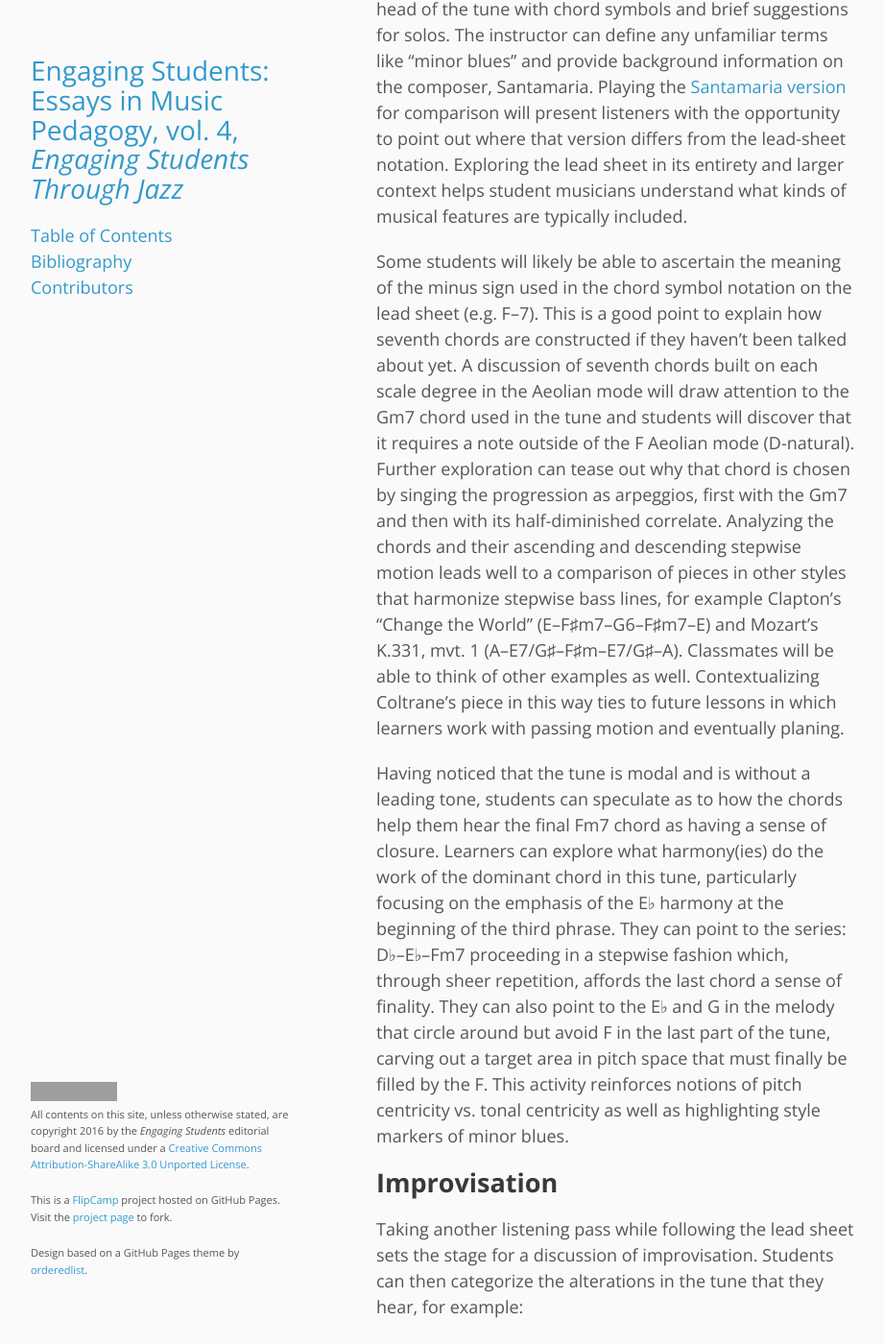
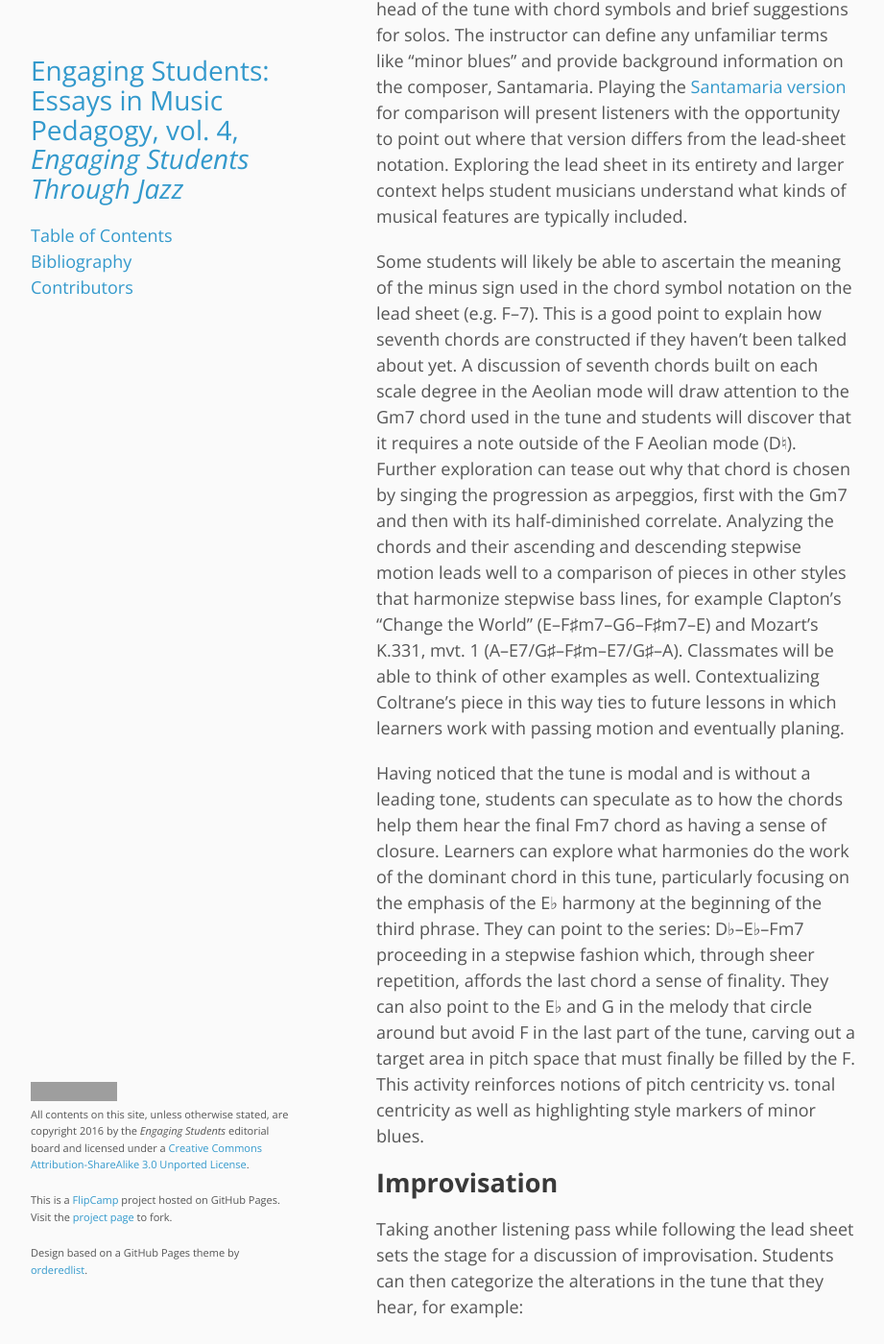
Before and after one commit to flipcamp/engagingstudents4, a Jekyll site: the page built from essays/johnson.md, in a window 1280 px wide and 1400 px high, scrolled down 7250 px. Shown: the whole window at 96% size, without its empty margins (178-1099 px from the left). Built offline with Jekyll 4.4.1, drawn with Linux system fonts in a browser that asks for light colours; comment, search, counter and statistics services are not loaded; grey boxes are pictures that could not be loaded.

Commit message:
more final edits, check natural sign

```diff
--- a/essays/johnson.md
+++ b/essays/johnson.md
@@ -58,9 +58,9 @@ Finally, the fast jazz waltz style can be explored further by comparing it with
 
 When introducing lead-sheet notation, students can compare this conceptual model of musical shorthand with other forms of condensed notation. They review the features of the lead-sheet: a one-page summary of the head of the tune with chord symbols and brief suggestions for solos. The instructor can define any unfamiliar terms like “minor blues” and provide background information on the composer, Santamaria. Playing the [Santamaria version](https://open.spotify.com/track/7L92MWLFM6m3Ry1vCdthmj) for comparison will present listeners with the opportunity to point out where that version differs from the lead-sheet notation. Exploring the lead sheet in its entirety and larger context helps student musicians understand what kinds of musical features are typically included.
 
-Some students will likely be able to ascertain the meaning of the minus sign used in the chord symbol notation on the lead sheet (e.g. F–7). This is a good point to explain how seventh chords are constructed if they haven’t been talked about yet. A discussion of seventh chords built on each scale degree in the Aeolian mode will draw attention to the Gm7 chord used in the tune and students will discover that it requires a note outside of the F Aeolian mode (D-natural). Further exploration can tease out why that chord is chosen by singing the progression as arpeggios, first with the Gm7 and then with its half-diminished correlate. Analyzing the chords and their ascending and descending stepwise motion leads well to a comparison of pieces in other styles that harmonize stepwise bass lines, for example Clapton’s “Change the World” (E–F&#9839;m7–G6–F&#9839;m7–E) and Mozart’s K.331, mvt. 1 (A–E7/G&#9839;–F&#9839;m–E7/G&#9839;–A). Classmates will be able to think of other examples as well. Contextualizing Coltrane’s piece in this way ties to future lessons in which learners work with passing motion and eventually planing.
+Some students will likely be able to ascertain the meaning of the minus sign used in the chord symbol notation on the lead sheet (e.g. F–7). This is a good point to explain how seventh chords are constructed if they haven’t been talked about yet. A discussion of seventh chords built on each scale degree in the Aeolian mode will draw attention to the Gm7 chord used in the tune and students will discover that it requires a note outside of the F Aeolian mode (D<span class="accidental">&#9838;</span>). Further exploration can tease out why that chord is chosen by singing the progression as arpeggios, first with the Gm7 and then with its half-diminished correlate. Analyzing the chords and their ascending and descending stepwise motion leads well to a comparison of pieces in other styles that harmonize stepwise bass lines, for example Clapton’s “Change the World” (E–F&#9839;m7–G6–F&#9839;m7–E) and Mozart’s K.331, mvt. 1 (A–E7/G&#9839;–F&#9839;m–E7/G&#9839;–A). Classmates will be able to think of other examples as well. Contextualizing Coltrane’s piece in this way ties to future lessons in which learners work with passing motion and eventually planing.
 
-Having noticed that the tune is modal and is without a leading tone, students can speculate as to how the chords help them hear the final Fm7 chord as having a sense of closure. Learners can explore what harmony(ies) do the work of the dominant chord in this tune, particularly focusing on the emphasis of the E<span class="accidental">&#9837;</span> harmony at the beginning of the third phrase. They can point to the series: D<span class="accidental">&#9837;</span>–E<span class="accidental">&#9837;</span>–Fm7 proceeding in a stepwise fashion which, through sheer repetition, affords the last chord a sense of finality. They can also point to the E<span class="accidental">&#9837;</span> and G in the melody that circle around but avoid F in the last part of the tune, carving out a target area in pitch space that must finally be filled by the F. This activity reinforces notions of pitch centricity vs. tonal centricity as well as highlighting style markers of minor blues.
+Having noticed that the tune is modal and is without a leading tone, students can speculate as to how the chords help them hear the final Fm7 chord as having a sense of closure. Learners can explore what harmonies do the work of the dominant chord in this tune, particularly focusing on the emphasis of the E<span class="accidental">&#9837;</span> harmony at the beginning of the third phrase. They can point to the series: D<span class="accidental">&#9837;</span>–E<span class="accidental">&#9837;</span>–Fm7 proceeding in a stepwise fashion which, through sheer repetition, affords the last chord a sense of finality. They can also point to the E<span class="accidental">&#9837;</span> and G in the melody that circle around but avoid F in the last part of the tune, carving out a target area in pitch space that must finally be filled by the F. This activity reinforces notions of pitch centricity vs. tonal centricity as well as highlighting style markers of minor blues.
 
 
 ## Improvisation
```
Also changed, not shown: essays/pellegrin.md (+4 -4 lines), essays/stuart.md (+2 -2 lines).
